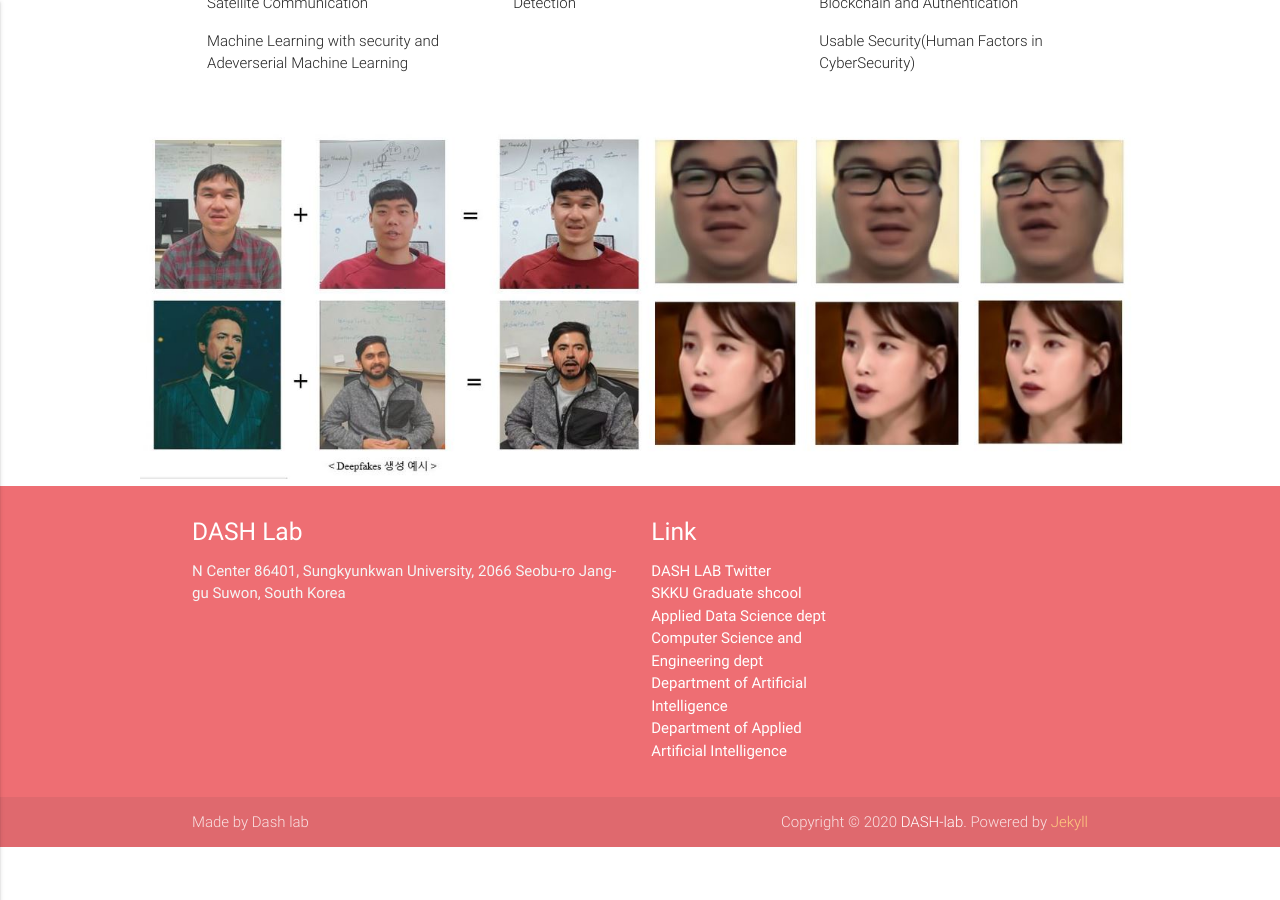
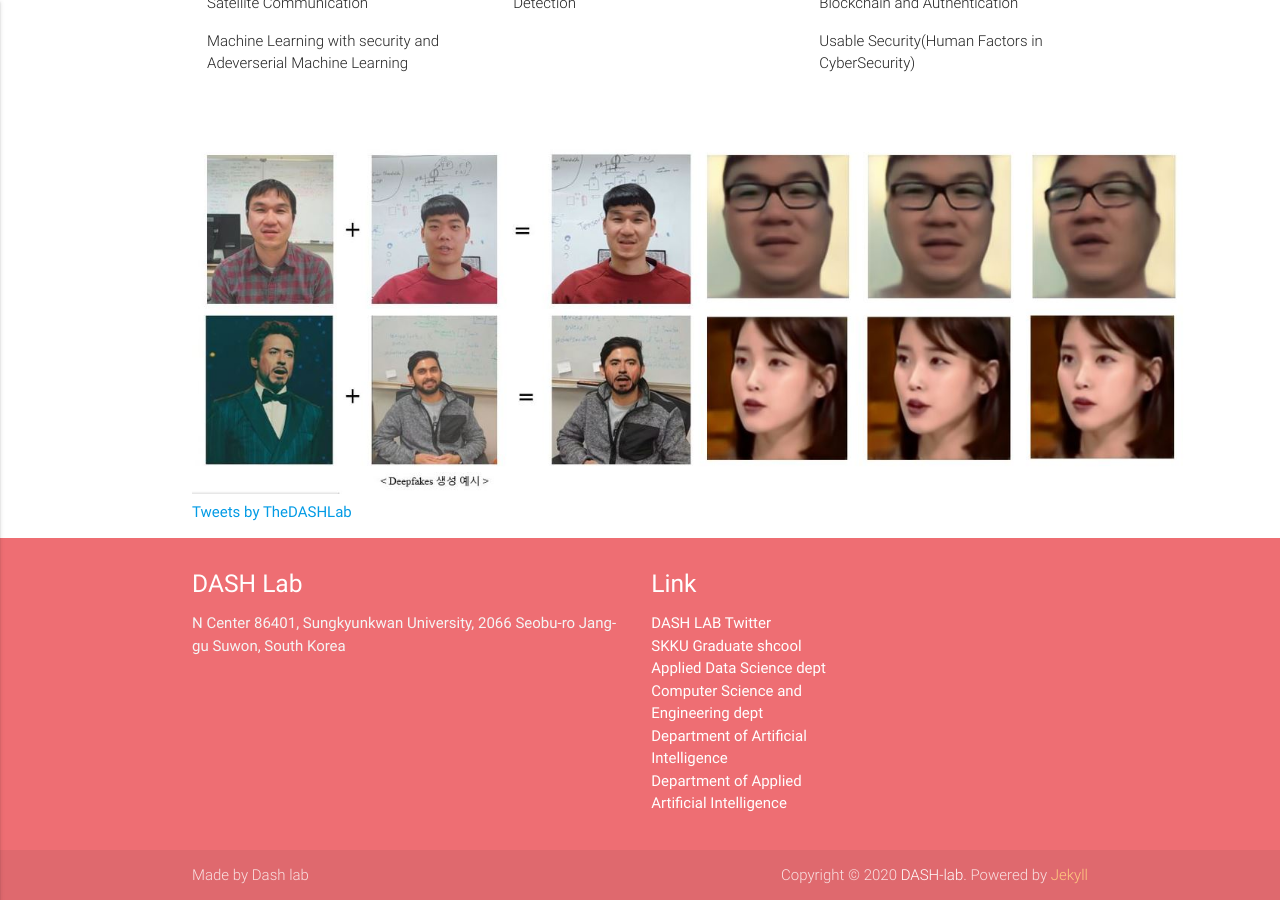
Before and after one commit to Yurim990507/DASH-Lab.github.io, a Jekyll site: the page built from index.md, in a window 1280 px wide and 900 px high, scrolled down 698 px. Built offline with Jekyll 4.4.1, drawn with Linux system fonts in a browser that asks for light colours; comment, search, counter and statistics services are not loaded; before the commit the page ends 1545 px from its top, so only the background shows below that.

Commit message:
Update home.html

```diff
--- a/_layouts/home.html
+++ b/_layouts/home.html
@@ -58,4 +58,18 @@ layout: default
 
 
   </div>
- <center><img src="/img/IU2.JPG" alt="" width="1000" /></center>
+
+  <div class="container">
+    <div class="section">
+      <div class="col s12 m4">
+        <img src="/img/IU2.JPG" alt="" width="1000" />
+      </div>
+      <div class="col s12 m4">
+         <a class="twitter-timeline" href="https://twitter.com/TheDASHLab?ref_src=twsrc%5Etfw">
+         Tweets by TheDASHLab
+         </a>
+         <script async src="https://platform.twitter.com/widgets.js" charset="utf-8">
+         </script>
+       </div>
+    </div>
+  </div>
```
